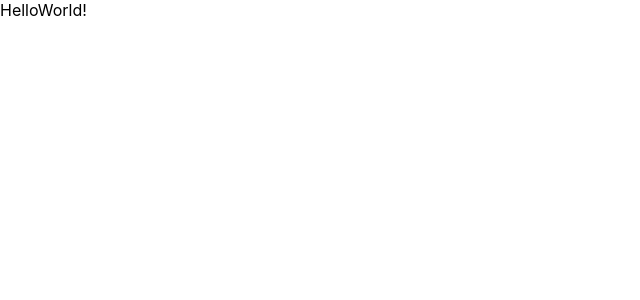
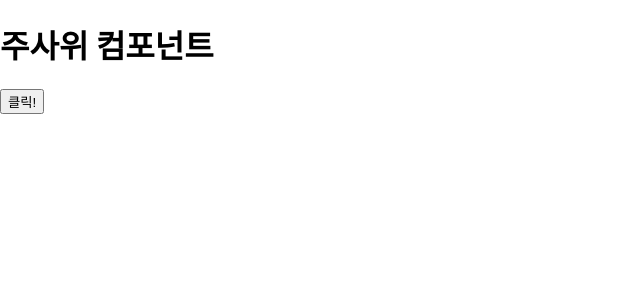
Before and after one commit to Hun3431/GDSC_React_Session, a React (Create React App) app: page / in a window 1280 px wide. Shown: the top 300 px of the page, without its empty margins (0-640 px from the left). Built offline with nearby package versions, Linux system fonts and the light colour scheme.

Commit message:
DiceComponent 추가

```diff
--- a/src/App.js
+++ b/src/App.js
@@ -1,5 +1,18 @@
 const App = () => {
-  return <div>HelloWorld!</div>;
+  return (
+    <div>
+      <DiceComponent />
+    </div>
+  );
+};
+
+const DiceComponent = () => {
+  return (
+    <div>
+      <h1>주사위 컴포넌트</h1>
+      <button>클릭!</button>
+    </div>
+  );
 };
 
 export default App;
```
